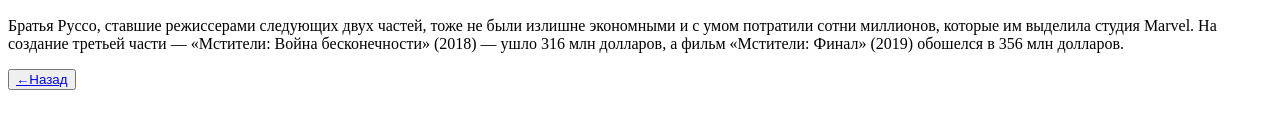
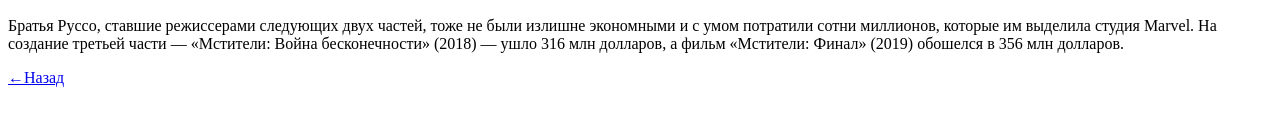
Before and after one commit to ProvGames/Marvel, a plain HTML site: page dorogie.html in a window 1280 px wide. Shown: the part 555-684 px from the top of the page. Drawn offline with Linux system fonts and the light colour scheme.

Commit message:
Update dorogie.html

```diff
--- a/dorogie.html
+++ b/dorogie.html
@@ -14,6 +14,6 @@
 <p> Первая часть «Мстителей» настолько полюбилась зрителям, что во второй части "Мстители: Эра Альтрора" (2015) режиссеру Джоссу Уидону дали разгуляться. Фильм стоил 365 млн долларов. </p>
 <img src="https://images.app.goo.gl/sAmwAQPNGFEbso5T7" width="350" height="200">     <img src="https://images.app.goo.gl/rvmZjDvBUGDqJJzX6" width="350" height="200">
 <p> Братья Руссо, ставшие режиссерами следующих двух частей, тоже не были излишне экономными и с умом потратили сотни миллионов, которые им выделила студия Marvel. На создание третьей части — «Мстители: Война бесконечности» (2018) — ушло 316 млн долларов, а фильм «Мстители: Финал» (2019) обошелся в 356 млн долларов. </p>
-<button><a href="index.html"> ←Назад </a></button>
+<a href="index.html"> ←Назад </a>
 </body>
 </html>
```
